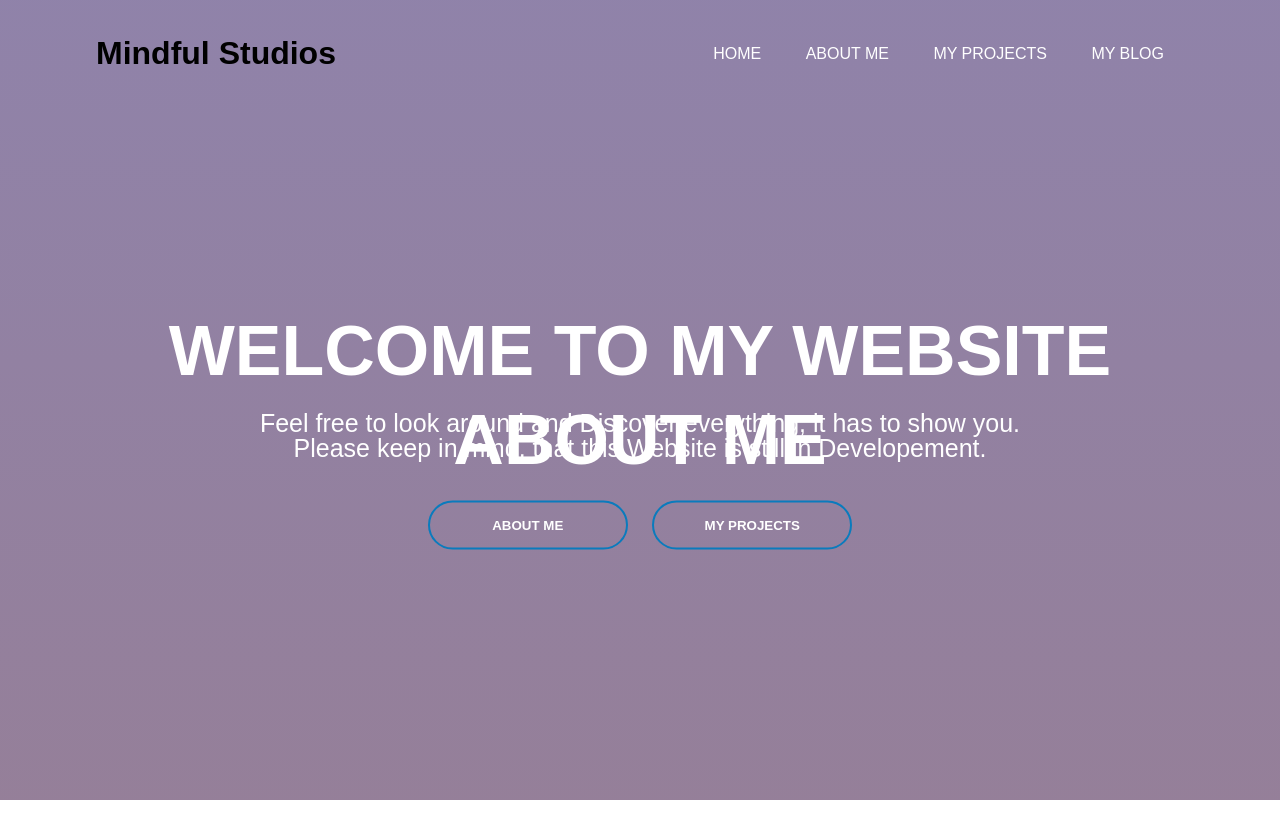
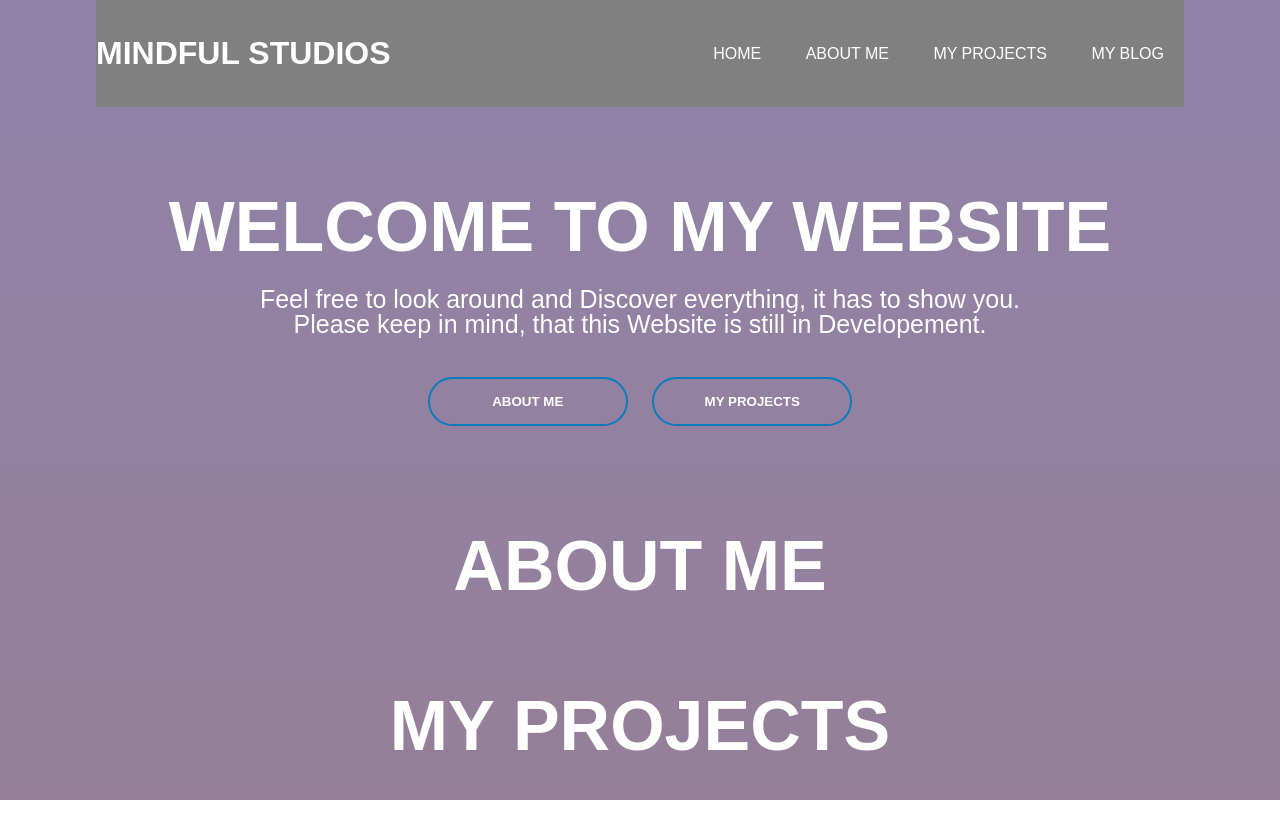
Before and after one commit to Mindful-Studios/mindful-studios.github.io, a plain HTML site: page index.html in a window 1280 px wide. Before the commit the page ends 800 px from the top, so only its background shows below. Drawn offline with Linux system fonts and the light colour scheme.

Commit message:
Added a Bunch of stuff

```diff
--- a/index.css
+++ b/index.css
@@ -8,12 +8,17 @@
     width: 100%;
     height: 100vh;
     background: linear-gradient(rgba(86, 66, 125, 0.659), rgba(103, 72, 109, 0.697));
-    background-size: cover;
+    background-size: 100%;
     background-position: center;
 }
 .logo{
-    width: 240px;
+    width: 300px;
     cursor: pointer;
+}
+.logo a{
+    text-decoration: none;
+    color: white;
+    text-transform: uppercase;
 }
 
 .navbar{
@@ -23,6 +28,7 @@
     display: flex;
     align-items: center;
     justify-content: space-between;
+    background: gray;
 }
 .navbar ul li{
     list-style: none;
@@ -51,9 +57,7 @@
 
 .content{
     width: 100%;
-    position: absolute;
     top: 50%;
-    transform: translateY(-50%);
     text-align: center;
     color: white;
 }
@@ -99,3 +103,9 @@ span{
 button:hover span{
     width: 100%;
 }
+
+.button a{
+    text-decoration: none;
+    color: white;
+    text-transform: uppercase;
+}
--- a/index.html
+++ b/index.html
@@ -6,7 +6,7 @@
     <body>
         <div class="banner">
             <div class="navbar">
-                <h1 class="logo">Mindful Studios</h1>
+                <h1 class="logo"><a href="#home">MINDFUL STUDIOS</a></h1>
                 <ul>
                     <li><a href="#home">Home</a></li>
                     <li><a href="#about-me">About Me</a></li>
@@ -18,14 +18,20 @@
                 <h1>WELCOME TO MY WEBSITE</h1>
                 <p>Feel free to look around and Discover everything, it has to show you. <br>Please keep in mind, that this Website is still in Developement.</p>
                 <div>
-                    <button type="button"><span></span>ABOUT ME</button>
-                    <button type="button"><span></span>MY PROJECTS</button>
+                    <button type="button" onclick="window.location.href='#about-me'"><span></span>ABOUT ME</button>
+                    <button type="button" onclick="window.location.href='#my-projects'"><span></span>MY PROJECTS</button>
                 </div>
             </div>
             <div id="about-me" class="content">
                 <h1>ABOUT ME</h1>
 
             </div>
+            <div id="my-projects" class="content">
+                <h1>MY PROJECTS</h1>
+            </div>
+            <div id="my-blog" class="content">
+                <h1>MY BLOG</h1>
+            </div>
         </div>
     </body>
 </html>
```
